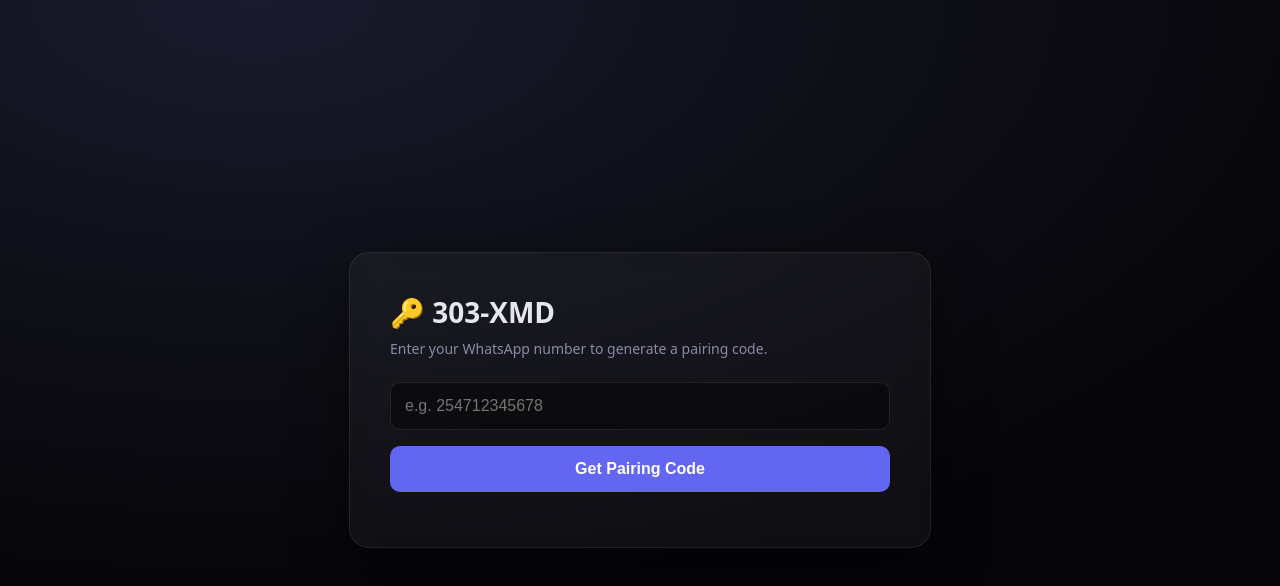
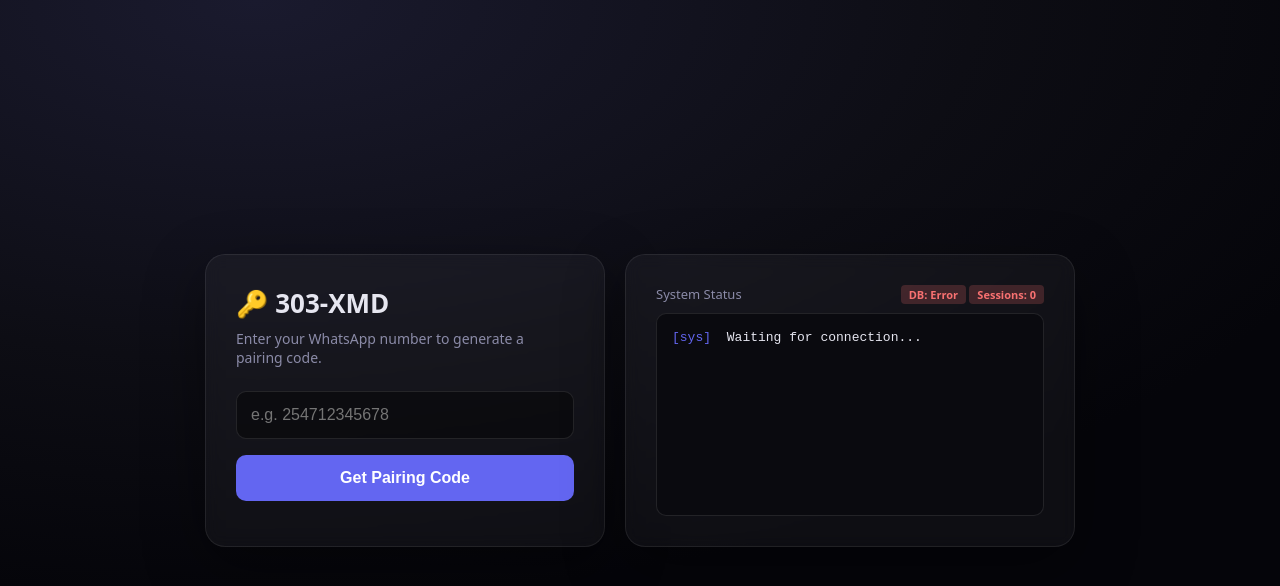
Before and after one commit to AdminRay7/VOI-TECH, a website: page public/index.html in a window 1280 px wide. Drawn offline with Linux system fonts and the light colour scheme; no server answers.

Commit message:
Update index.html

```diff
--- a/public/index.html
+++ b/public/index.html
@@ -9,22 +9,32 @@
     body {
       margin: 0; font-family: system-ui, -apple-system, sans-serif;
       background: radial-gradient(1200px 600px at 20% 0%, #1a1a2e 0%, #0d0d14 60%, #05050a 100%);
-      color: #e6e6f0; min-height: 100vh; display: grid; place-items: center;
+      color: #e6e6f0; min-height: 100vh; display: flex; align-items: center; justify-content: center; padding: 20px; box-sizing: border-box;
     }
+
+    .container {
+      display: flex; gap: 20px; width: 100%; max-width: 900px; flex-wrap: wrap; justify-content: center;
+    }
+
     .card {
       background: rgba(255,255,255,0.04);
       border: 1px solid rgba(255,255,255,0.08);
-      border-radius: 20px; padding: 40px; width: min(500px, 90vw);
-      box-shadow: 0 20px 60px rgba(0,0,0,0.4); backdrop-filter: blur(8px);
+      border-radius: 20px; padding: 30px; width: 100%; max-width: 400px;
+      box-shadow: 0 20px 60px rgba(0,0,0,0.4); backdrop-filter: blur(8px); box-sizing: border-box;
     }
-    h1 { margin: 0 0 8px; font-size: 28px; }
+
+    .terminal-card { max-width: 450px; display: flex; flex-direction: column; }
+
+    h1 { margin: 0 0 8px; font-size: 26px; }
     .sub { color: #8b8ba8; margin-bottom: 24px; font-size: 14px; }
+
     input {
       width: 100%; box-sizing: border-box; padding: 14px; border-radius: 10px;
       border: 1px solid rgba(255,255,255,0.1); background: rgba(0,0,0,0.4);
-      color: white; font-size: 16px; margin-bottom: 16px; outline: none;
+      color: white; font-size: 16px; margin-bottom: 16px; outline: none; transition: 0.2s;
     }
     input:focus { border-color: #6366f1; }
+
     button {
       width: 100%; padding: 14px; border-radius: 10px; border: none;
       background: #6366f1; color: white; font-size: 16px; font-weight: bold;
@@ -32,6 +42,7 @@
     }
     button:hover { background: #4f46e5; }
     button:disabled { background: #3730a3; cursor: not-allowed; opacity: 0.7; }
+
     .code-box {
       display: none; text-align: center; margin-top: 20px;
       padding: 20px; background: rgba(99,102,241,0.1); border-radius: 10px;
@@ -41,9 +52,25 @@
     .status { margin-top: 15px; font-size: 14px; text-align: center; color: #9a9ab5; }
     .success { color: #4ade80; }
     .error { color: #f87171; }
+
+    /* Terminal UI */
+    .term-header { display: flex; justify-content: space-between; align-items: center; margin-bottom: 10px; font-size: 13px; color: #8b8ba8;}
+    .badge { padding: 2px 8px; border-radius: 4px; font-size: 11px; font-weight: bold; }
+    .badge.on { background: rgba(74,222,128,0.2); color: #4ade80; }
+    .badge.off { background: rgba(248,113,113,0.2); color: #f87171; }
+
+    .terminal {
+      flex: 1; background: #0a0a0f; border-radius: 10px; border: 1px solid rgba(255,255,255,0.1);
+      padding: 15px; font-family: monospace; font-size: 13px; overflow-y: auto; height: 280px;
+    }
+    .log-line { margin-bottom: 8px; line-height: 1.4; }
+    .log-time { color: #6366f1; margin-right: 8px; }
   </style>
 </head>
 <body>
+
+  <div class="container">
+    <!-- Pairing Panel -->
     <div class="card">
       <h1>🔑 303-XMD</h1>
       <div class="sub">Enter your WhatsApp number to generate a pairing code.</div>
@@ -59,9 +86,26 @@
       <div class="status" id="status"></div>
     </div>
 
+    <!-- Terminal Panel -->
+    <div class="card terminal-card">
+      <div class="term-header">
+        <span>System Status</span>
+        <div>
+          <span class="badge off" id="dbBadge">DB: Checking</span>
+          <span class="badge off" id="sessBadge">Sessions: 0</span>
+        </div>
+      </div>
+      <div class="terminal" id="terminal">
+        <div class="log-line"><span class="log-time">[sys]</span> Waiting for connection...</div>
+      </div>
+    </div>
+  </div>
+
   <script>
     let pollInterval;
+    let sysInterval;
 
+    // ---- Pairing Logic ----
     async function pair() {
       const phone = document.getElementById("phone").value.trim();
       const btn = document.getElementById("btn");
@@ -80,11 +124,8 @@
       codeBox.style.display = "none";
 
       try {
-        const res = await fetch("/api/pair", {
-          method: "POST",
-          headers: { "Content-Type": "application/json" },
-          body: JSON.stringify({ phone })
-        });
+        // GET Request matching your new index.js
+        const res = await fetch(`/api/pair?sessionId=${phone}&num=${phone}`);
         const data = await res.json();
 
         if (data.error) throw new Error(data.error);
@@ -118,9 +159,52 @@
             status.innerHTML = '<span class="success">✅ Device linked successfully! Bot is now running.</span>';
             btn.textContent = "Connected";
           }
-        } catch (e) { /* ignore network errors during poll */ }
+        } catch (e) {}
       }, 3000);
     }
+
+    // ---- Live Status Logic ----
+    async function checkStatus() {
+      try {
+        const res = await fetch("/health");
+        const data = await res.json();
+
+        const dbBadge = document.getElementById("dbBadge");
+        dbBadge.textContent = data.dbConnected ? "DB: Online" : "DB: Offline";
+        dbBadge.className = `badge ${data.dbConnected ? "on" : "off"}`;
+
+        const sessBadge = document.getElementById("sessBadge");
+        sessBadge.textContent = `Sessions: ${data.activeSessions}`;
+        sessBadge.className = `badge ${data.activeSessions > 0 ? "on" : "off"}`;
+
+        // Fake terminal logs for visual effect
+        const term = document.getElementById("terminal");
+        if (term.children.length === 1 && term.innerHTML.includes("Waiting")) {
+            term.innerHTML = "";
+        }
+
+        if (data.dbConnected && term.innerHTML === "") {
+            addLog("Connected to MongoDB successfully.");
+            addLog("System initialized. Waiting for pairings...");
+        }
+
+      } catch (e) {
+        const dbBadge = document.getElementById("dbBadge");
+        dbBadge.textContent = "DB: Error";
+        dbBadge.className = "badge off";
+      }
+    }
+
+    function addLog(msg) {
+        const term = document.getElementById("terminal");
+        const time = new Date().toLocaleTimeString('en-US', { hour12: false });
+        term.innerHTML += `<div class="log-line"><span class="log-time">[${time}]</span> ${msg}</div>`;
+        term.scrollTop = term.scrollHeight;
+    }
+
+    // Start status checker immediately
+    checkStatus();
+    sysInterval = setInterval(checkStatus, 5000);
   </script>
 </body>
 </html>
```
Lines whose indentation alone changed are shown as unchanged.
